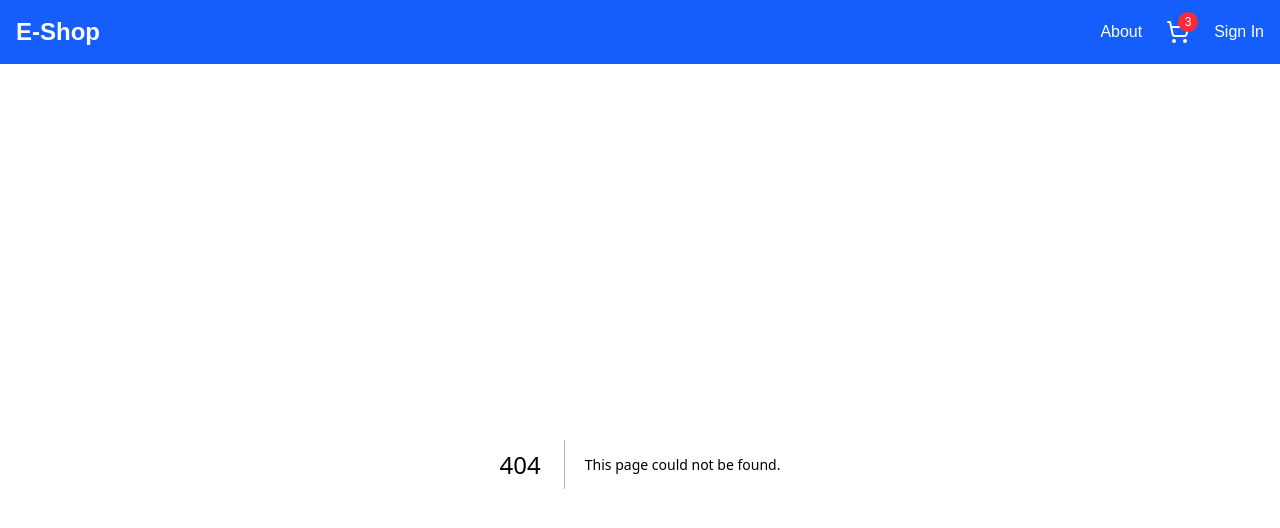
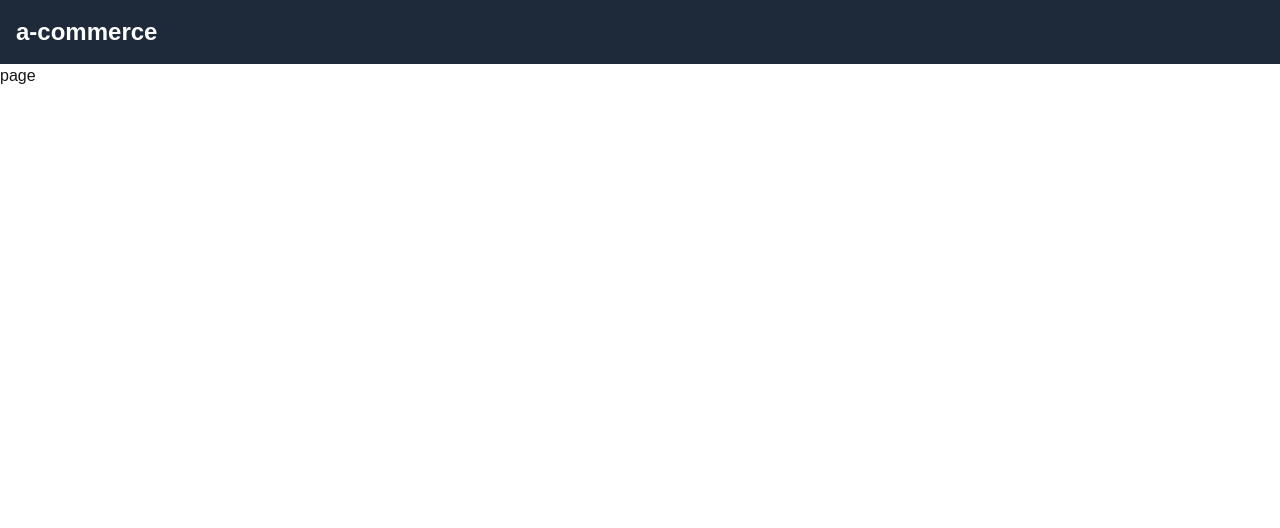
Before and after one commit to hussain-wac/a-com, a Next.js app: page /login in a window 1280 px wide. Before the commit this address had no page. Shown: the top 528 px of the page. Built offline with nearby package versions, Linux system fonts and the light colour scheme.

Commit message:
layouts set

```diff
--- /dev/null
+++ b/app/(auth)/layout.js
@@ -0,0 +1,22 @@
+import "../globals.css";
+import AuthNavBar from "../../components/AuthNavBar";
+
+export const metadata = {
+  title: "a-commerce",
+  description: "An e-commerce website for learning purposes",
+};
+
+export default function RootLayout({ children }) {
+  return (
+    <html lang="en">
+      <head>
+        <title>{metadata.title}</title>
+        <meta name="description" content={metadata.description} />
+      </head>
+      <body>
+        <AuthNavBar />
+        {children}
+      </body>
+    </html>
+  );
+}
--- a/app/(auth)/login /page.jsx
+++ b/app/(auth)/login/page.jsx
@@ -1,6 +1,6 @@
 import React from 'react'
 
-const page = () => {
+function page() {
   return (
     <div>page</div>
   )
--- /dev/null
+++ b/app/(auth)/signup/page.jsx
@@ -0,0 +1,9 @@
+import React from 'react'
+
+function page() {
+  return (
+    <div>page</div>
+  )
+}
+
+export default page
--- a/app/layout.js
+++ b/app/(root)/layout.js
@@ -1,11 +1,10 @@
 import { Geist, Geist_Mono } from "next/font/google";
-import "./globals.css";
-import NavBarSwicher from "../components/NavBarSwitcher";
+import "../globals.css"
+import DefaultTopbar from "../../components/DefaultTopbar";
 const geistSans = Geist({
   variable: "--font-geist-sans",
   subsets: ["latin"],
 });
-
 const geistMono = Geist_Mono({
   variable: "--font-geist-mono",
   subsets: ["latin"],
@@ -22,7 +21,7 @@ export default function RootLayout({ children }) {
       <body
         className={`${geistSans.variable} ${geistMono.variable} antialiased`}
       >
-        <NavBarSwicher/>
+        <DefaultTopbar />
         {children}
       </body>
     </html>
--- a/app/page.js
+++ b/app/(root)/page.js
@@ -1,9 +1,8 @@
 import React from 'react'
-import GetProducts from '../components/GetProducts'
+import GetProducts from '../../components/GetProducts'
 function Home() {
   return (
     <div><GetProducts/></div>
   )
 }
-
 export default Home
--- a/components/AuthNavBar.jsx
+++ b/components/AuthNavBar.jsx
@@ -1,32 +1,13 @@
 import React from "react";
 import Link from "next/link";
-import { Search, ShoppingCart } from "lucide-react";
 
 function AuthNavBar() {
   return (
-    <header className="bg-green-600 p-4">
-      <div className="max-w-7xl mx-auto flex items-center justify-between">
-        {/* Logo Section */}
-        <div className="text-white font-extrabold text-2xl">
-          <Link href="/">E-Shop</Link>
-        </div>
-        {/* Icons Section */}
-        <div className="flex items-center space-x-6 text-white">
-          <Link href="/about" className="hover:underline">
-            About
-          </Link>
-          <div className="relative">
-            <ShoppingCart size={24} />
-            <span className="absolute -top-2 -right-2 bg-red-500 text-xs w-5 h-5 flex items-center justify-center rounded-full">
-              3
-            </span>
-          </div>
-          <div className="cursor-pointer hover:underline">
-            Sign In
-          </div>
-        </div>
-      </div>
-    </header>
+    <div className="flex justify-between items-center p-4 bg-gray-800 text-white">
+      <Link href="/" className="text-2xl font-bold">
+        a-commerce
+      </Link>
+    </div>
   );
 }
 
--- a/components/NavBarSwitcher.jsx
+++ /dev/null
@@ -1,13 +0,0 @@
-"use client"
-
-import { usePathname } from "next/navigation"
-import DefaultTopbar from "./DefaultTopbar"
-import AuthNavBar from "./AuthNavBar"
-
-export default function NavBarSwicher () {
-    const pathname = usePathname()
-    const isAuthRoute =
-    pathname.startsWith('/about')
-
-    return isAuthRoute ? <AuthNavBar /> : <DefaultTopbar />
-}
```
Also changed, not shown: app/(root)/about/page.jsx (renamed from app/about/page.jsx), app/(root)/home/page.jsx (renamed from app/home/page.jsx), app/(root)/loading.js (renamed from app/loading.js).
